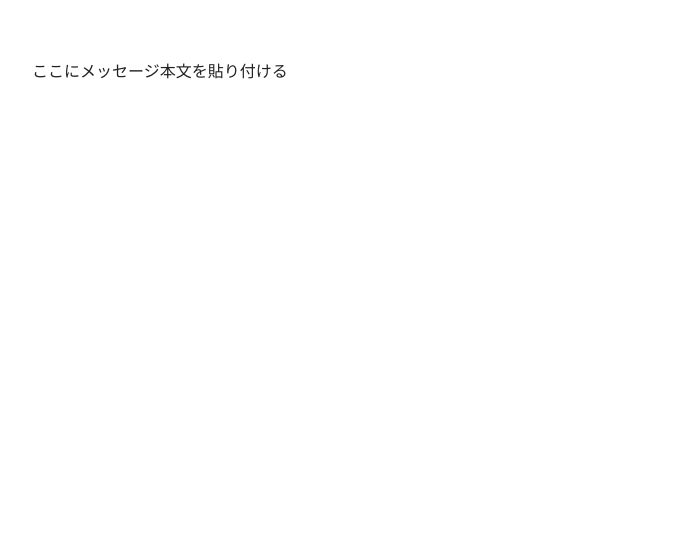
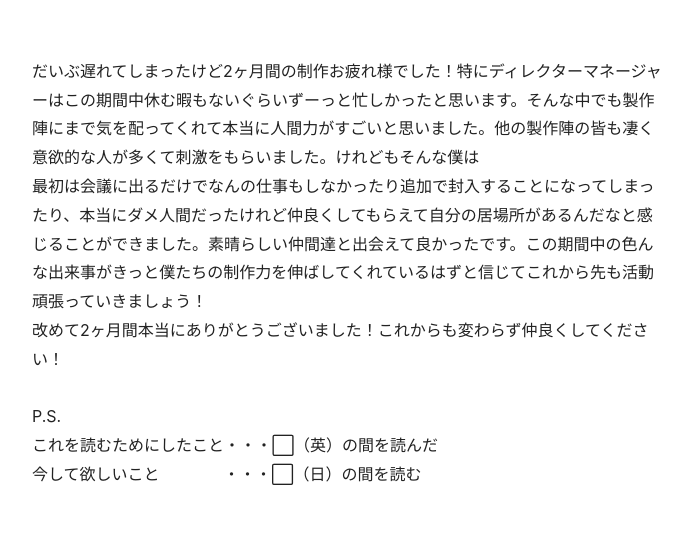
Before and after one commit to keko59603/message-page, a plain HTML site: page index.html in a window 1280 px wide. Shown: the whole page, without its empty margins (290-981 px from the left). Drawn offline with Linux system fonts and the light colour scheme.

Commit message:
Update index.html with a gratitude message
Added a message expressing gratitude and reflections on the past two months of collaboration.

```diff
--- a/index.html
+++ b/index.html
@@ -27,7 +27,13 @@ main {
 </head>
 <body>
 <main>
-ここにメッセージ本文を貼り付ける
+だいぶ遅れてしまったけど2ヶ月間の制作お疲れ様でした！特にディレクターマネージャーはこの期間中休む暇もないぐらいずーっと忙しかったと思います。そんな中でも製作陣にまで気を配ってくれて本当に人間力がすごいと思いました。他の製作陣の皆も凄く意欲的な人が多くて刺激をもらいました。けれどもそんな僕は
+最初は会議に出るだけでなんの仕事もしなかったり追加で封入することになってしまったり、本当にダメ人間だったけれど仲良くしてもらえて自分の居場所があるんだなと感じることができました。素晴らしい仲間達と出会えて良かったです。この期間中の色んな出来事がきっと僕たちの制作力を伸ばしてくれているはずと信じてこれから先も活動頑張っていきましょう！
+改めて2ヶ月間本当にありがとうございました！これからも変わらず仲良くしてください！
+
+P.S.
+これを読むためにしたこと・・・⬜︎（英）の間を読んだ
+今して欲しいこと　　　　・・・⬜︎（日）の間を読む
 </main>
 </body>
 </html>
```
